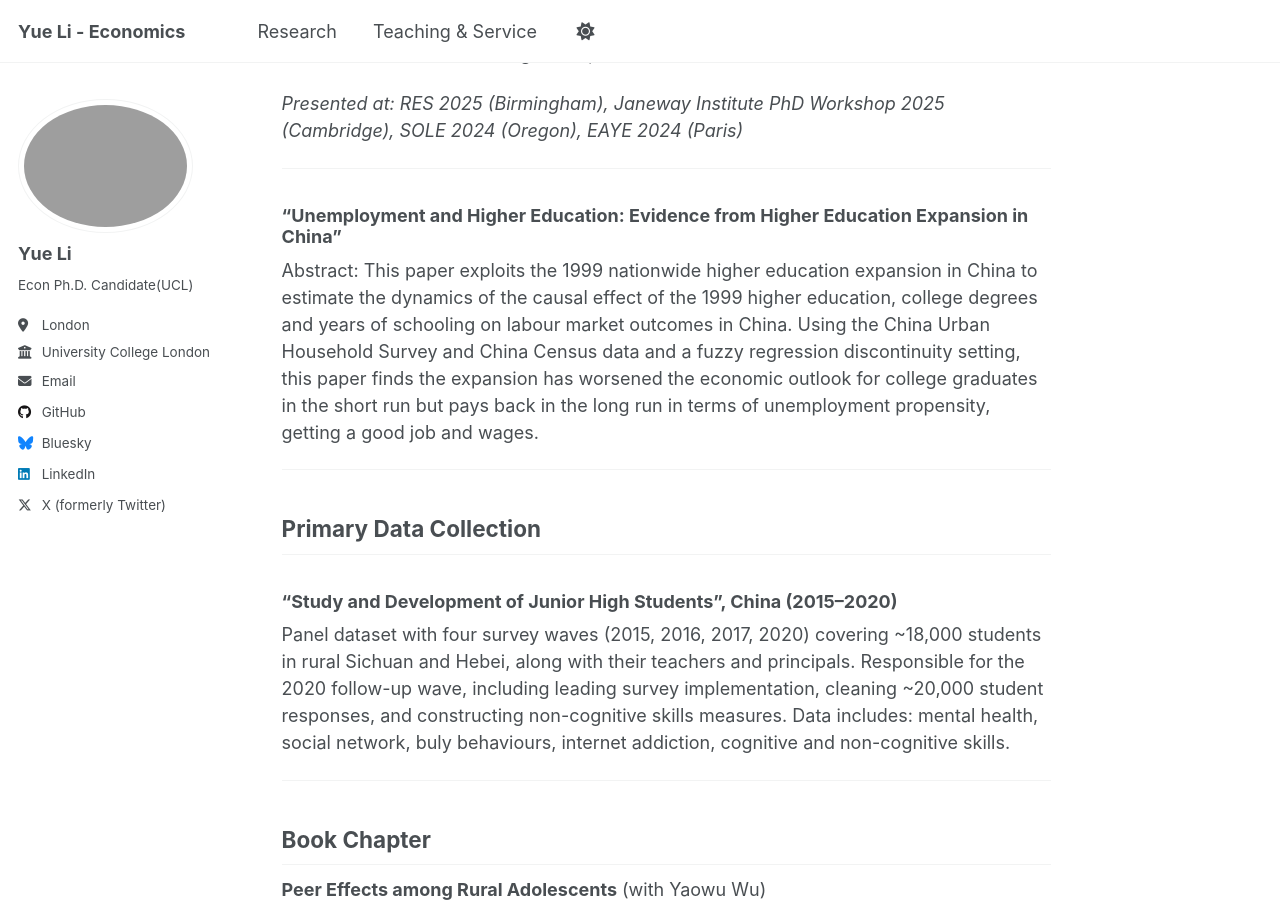
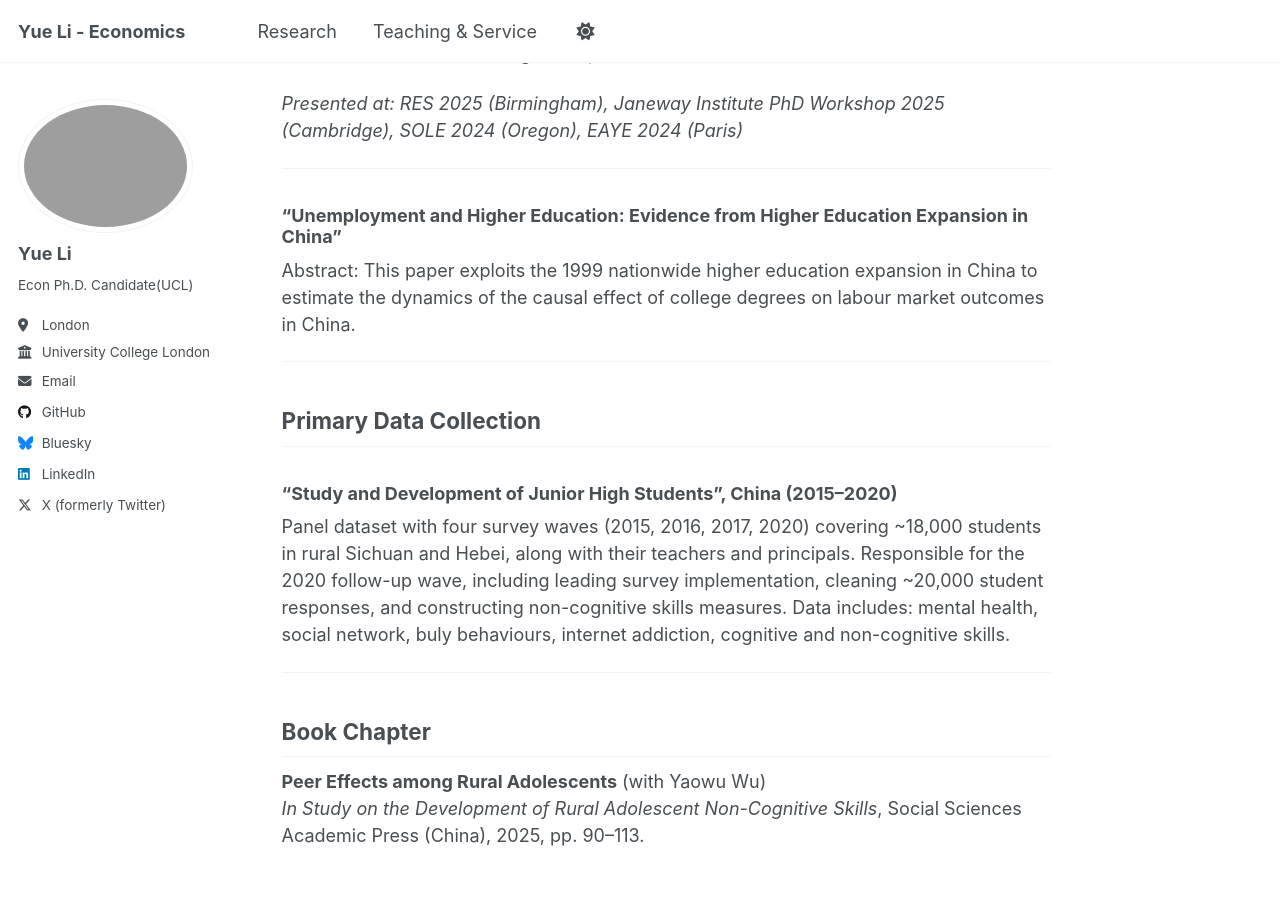
Before and after one commit to yueli-econ/yueli-econ.github.io, a Jekyll site: the page built from _pages/research.md, in a window 1280 px wide and 900 px high, scrolled down 675 px. Built offline with Jekyll 4.4.1, drawn with Linux system fonts in a browser that asks for light colours; a script that is not in the unit is left out.

Commit message:
Update research.md

```diff
--- a/_pages/research.md
+++ b/_pages/research.md
@@ -17,7 +17,7 @@ Abstract: This paper evaluates the direct and spillover effects of a low-cost, s
 
 ### “Unemployment and Higher Education: Evidence from Higher Education Expansion in China”
 
-Abstract: This paper exploits the 1999 nationwide higher education expansion in China to estimate the dynamics of the causal effect of the 1999 higher education, college degrees and years of schooling on labour market outcomes in China. Using the China Urban Household Survey and China Census data and a fuzzy regression discontinuity setting, this paper finds the expansion has worsened the economic outlook for college graduates in the short run but pays back in the long run in terms of unemployment propensity, getting a good job and wages.
+Abstract: This paper exploits the 1999 nationwide higher education expansion in China to estimate the dynamics of the causal effect of college degrees on labour market outcomes in China.
 
 
 ---
```
